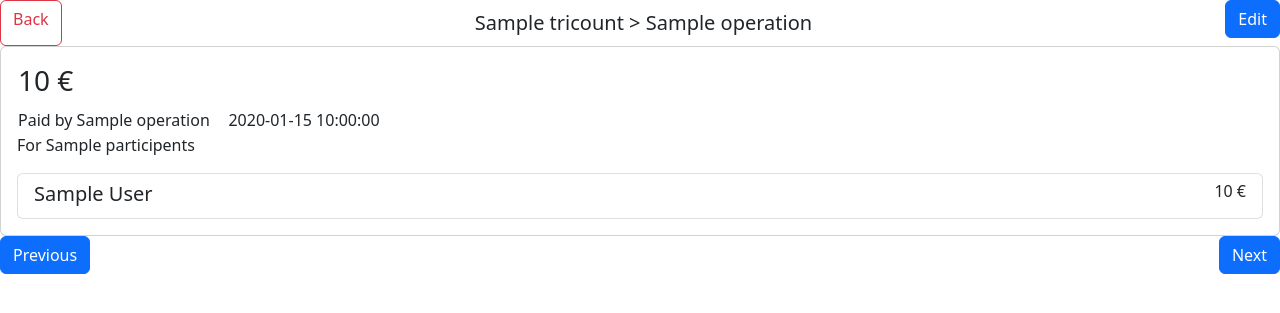
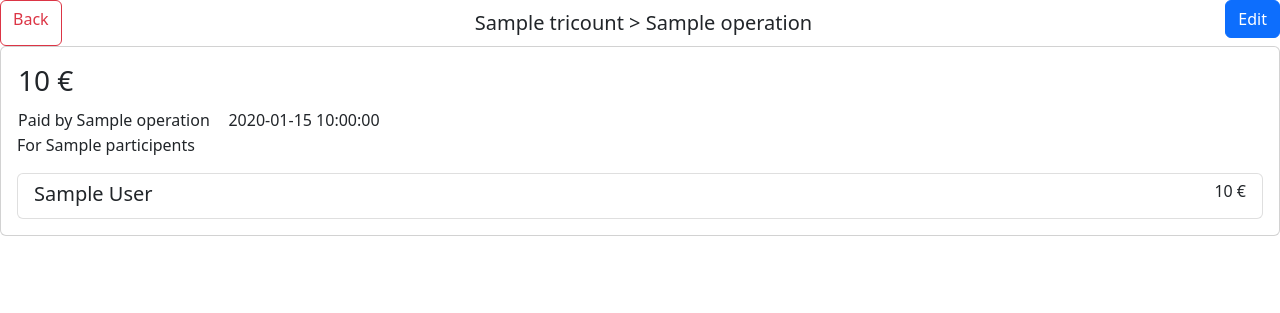
Before and after one commit to abdessalems/prwb_2223_a10, a PHP site: the page made by view/view_operation.php in a window 1280 px wide. Shown: the top 313 px of the page. Run offline with PHP 8.4, Linux system fonts and the light colour scheme; the template is opened without the code that fills it: most values are stand-ins (such as "Sample title", 1, 10 or a date in 2020); data that the repository does not hold is empty.

Commit message:
fix (view operation) : fix next and prev ,et my total pour view tricount

```diff
--- a/controller/ControllerOperation.php
+++ b/controller/ControllerOperation.php
@@ -54,8 +54,6 @@ class ControllerOperation extends Controller
         $id_previous_operation = operation::get_prev_operation($id_operation, $all_operation);
         $id_first_operation = $all_operation[0]->id ;
         $id_last_operation = $all_operation[count($all_operation)-1]->id ;
-
-
         $cmpt = $operation::get_including_operation_by_idUser_operationId($id_user, $operation->id); ////if the user includ in operation return >=1 si nn 0
         (new View("operation"))->show(["id_next_operation" => $id_next_operation, "id_previous_operation" => $id_previous_operation, "operation" => $operation, "all_operation" => $all_operation, "id_operation" => $id_operation, "tricount" => $tricount, "id_user" => $id_user, "operations" => $operations, "cmpt" => $cmpt, "operation_amount" => $operation_amount, "nbr_operations" => $nbr_operations,'id_first_operation'=>$id_first_operation , "id_last_operation"=>$id_last_operation]);
     }
--- a/view/view_operation.php
+++ b/view/view_operation.php
@@ -73,12 +73,12 @@
 <div class="card-footer">
     <div class="d-flex w-100 justify-content-between">
 
-        <?php if (!($id_previous_operation == $id_first_operation) ) : ?>
+        <?php if (!($id_operation == $id_first_operation) ) : ?>
             <a class="btn btn-primary" href='operation/view_operation/<?= $id_previous_operation ?>/<?= $id_user ?>'>Previous</a>
         <?php endif; ?>
 
-        <?php if (!($id_next_operation == $id_last_operation) ) : ?>
-            <a  class="btn btn-primary" href='operation/view_operation/<?= $id_next_operation ?>/<?= $id_user ?>'>Next</a>
+        <?php if (!($id_operation == $id_last_operation) ) : ?>
+            <a  class="btn btn-primary" style="float: right" href='operation/view_operation/<?= $id_next_operation ?>/<?= $id_user ?>'>Next</a>
         <?php endif; ?>
 
 
```
